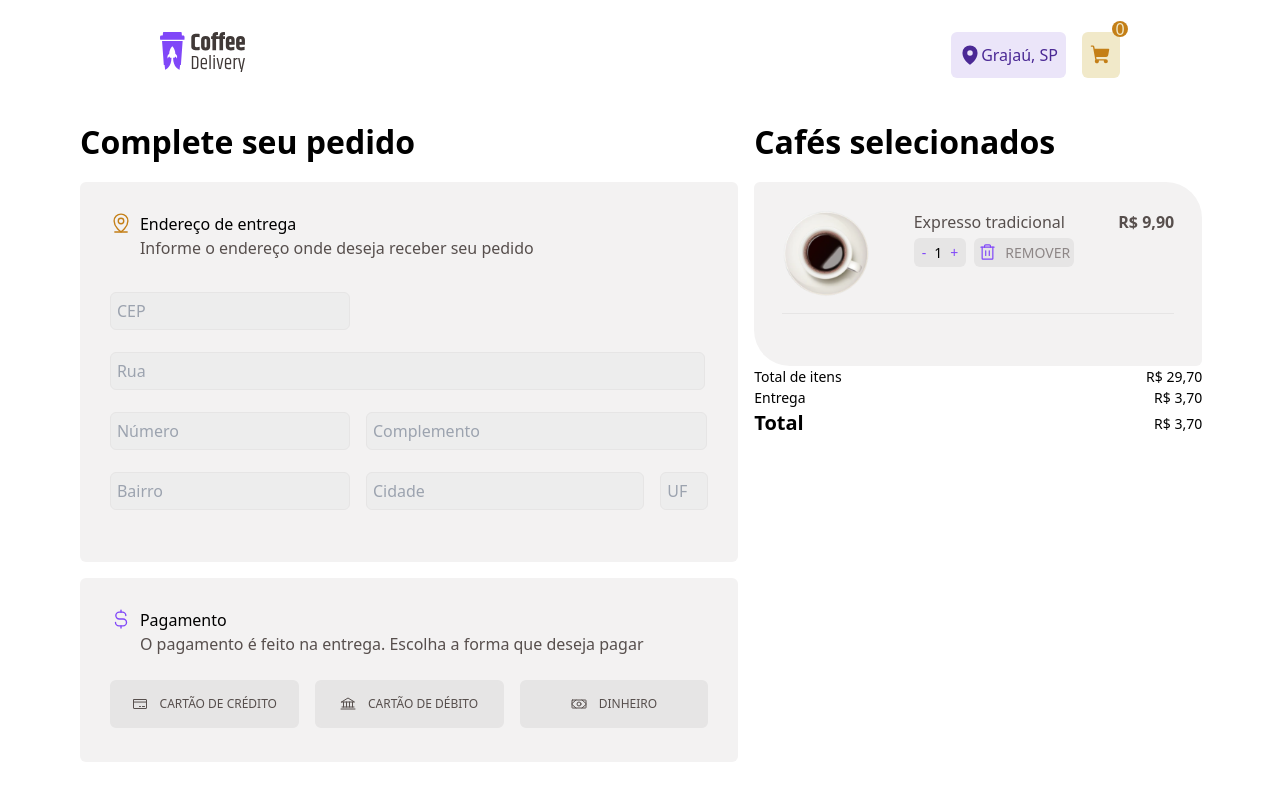
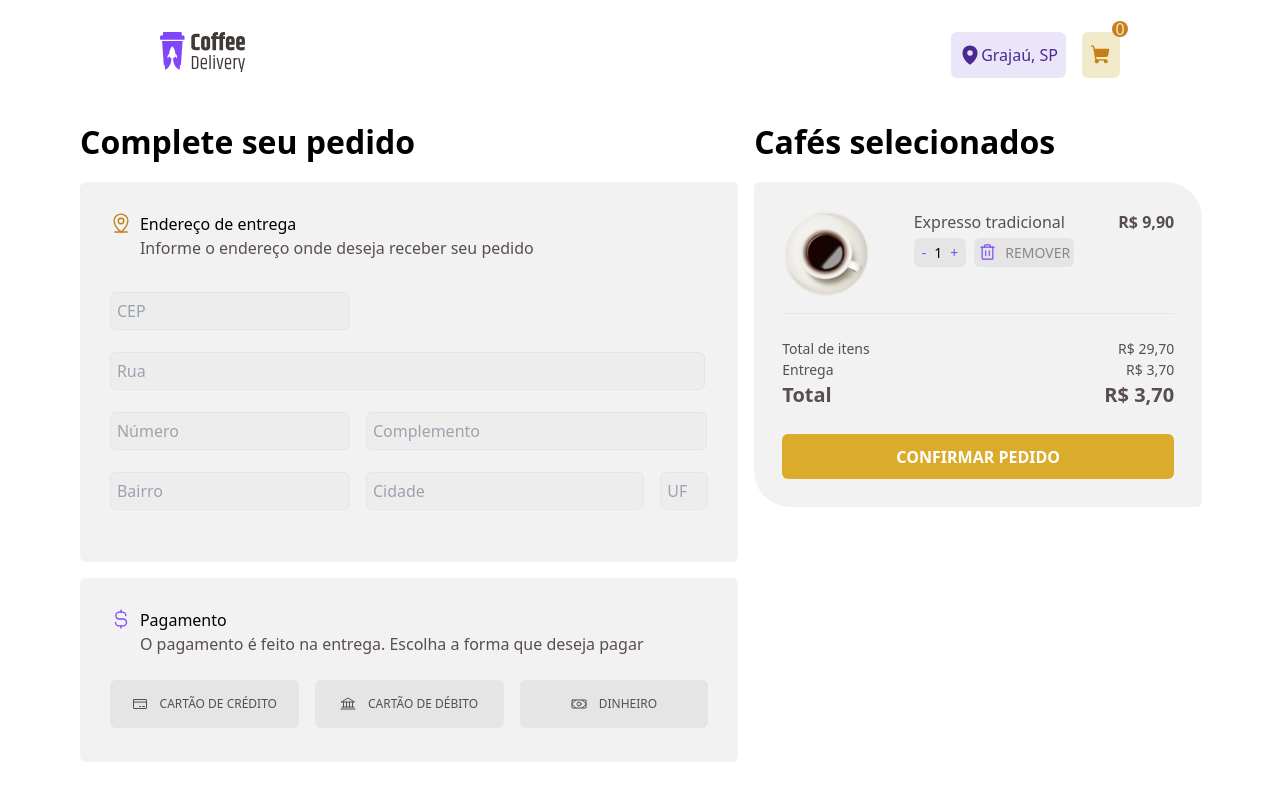
Before and after one commit to joao911/coffe-delivery, a React (Vite) app: page /completeOrder in a window 1280 px wide. Built offline with nearby package versions, Linux system fonts and the light colour scheme.

Commit message:
feat: finish total cart

```diff
--- a/src/pages/CompleteOrder/Components/Button/styles.ts
+++ b/src/pages/CompleteOrder/Components/Button/styles.ts
@@ -11,7 +11,7 @@ export const Container = styled.div`
   input:checked + label div {
     ${css`
       background: #ebe5f9;
-      border-color: #8047f8;
+      border: 1px solid #8047f8;
 
       &:hover {
         background: #ebe5f9;
--- a/src/pages/CompleteOrder/Components/SelectedCoffees/index.tsx
+++ b/src/pages/CompleteOrder/Components/SelectedCoffees/index.tsx
@@ -6,12 +6,16 @@ export const SelectedCoffees: React.FC = () => {
   return (
     <div className="min-w-[28rem] ">
       <h1 className="font-extrabold text-title-title-l">Cafés selecionados</h1>
-
-      <SelectedItems />
-      <div>
-        <TotalItems title="Total de itens" subtitle="R$ 29,70" />
-        <TotalItems title="Entrega" subtitle="R$ 3,70" />
-        <TotalItems hasTitle title="Total" subtitle="R$ 3,70" />
+      <div className="p-7 bg-base-card rounded-bl-[36px] rounded-tr-[36px] rounded-tl-[6px] rounded-br-[6px] mt-4">
+        <SelectedItems />
+        <div>
+          <TotalItems title="Total de itens" subtitle="R$ 29,70" />
+          <TotalItems title="Entrega" subtitle="R$ 3,70" />
+          <TotalItems hasTitle title="Total" subtitle="R$ 3,70" />
+        </div>
+        <button className="w-full h-[2.812rem] font-bold rounded-md bg-brand-yellow text-base-white hover:bg-brand-yellow-dark mt-6">
+          CONFIRMAR PEDIDO
+        </button>
       </div>
     </div>
   );
--- a/src/pages/CompleteOrder/Components/SelectedItems/index.tsx
+++ b/src/pages/CompleteOrder/Components/SelectedItems/index.tsx
@@ -1,11 +1,8 @@
 import { Trash } from "phosphor-react";
 import React from "react";
 
-// import { Container } from './styles';
-
 export const SelectedItems: React.FC = () => {
   return (
-    <div className="p-7 bg-base-card rounded-bl-[36px] rounded-tr-[36px] rounded-tl-[6px] rounded-br-[6px] mt-4">
     <div className="flex justify-between pb-4 mb-6 border-b border-base-button">
       <img
         src="/coffees/americano.png"
@@ -15,16 +12,16 @@ export const SelectedItems: React.FC = () => {
       <div>
         <p className="mb-1 text-base-text">Expresso tradicional</p>
         <div className="flex items-center gap-2">
-            <div className="flex items-center justify-between gap-2 px-2 py-1 rounded-md bg-base-button hover:bg-base-hover text-[0.875rem]">
-              <button className="flex items-center justify-center text-brand-purple">
+          <div className="flex items-center justify-between gap-2 px-2 py-1 rounded-md bg-base-button  text-[0.875rem]">
+            <button className="flex items-center justify-center text-brand-purple hover:bg-base-hover">
               -
             </button>
             <p>1</p>
-              <button className="flex items-center justify-center text-brand-purple">
+            <button className="flex items-center justify-center text-brand-purple hover:bg-base-hover">
               +
             </button>
           </div>
-            <div className="flex items-center gap-2 px-1 py-1 rounded-md bg-base-button">
+          <div className="flex items-center gap-2 px-1 py-1 rounded-md cursor-pointer bg-base-button hover:bg-base-hover">
             <Trash size={19} className="text-brand-purple" />
             <p className="text-base-label text-[0.875rem]">REMOVER</p>
           </div>
@@ -32,6 +29,5 @@ export const SelectedItems: React.FC = () => {
       </div>
       <p className="font-bold text-base-text">R$ 9,90</p>
     </div>
-    </div>
   );
 };
--- a/src/pages/CompleteOrder/Components/TotalItems/index.tsx
+++ b/src/pages/CompleteOrder/Components/TotalItems/index.tsx
@@ -14,7 +14,7 @@ export const TotalItems: React.FC<TotalItemsProps> = ({
   return (
     <div className="flex items-center justify-between">
       <Subtitle hasTitle={hasTitle}>{title} </Subtitle>
-      <Subtitle> {subtitle}</Subtitle>
+      <Subtitle hasTitle={hasTitle}> {subtitle}</Subtitle>
     </div>
   );
 };
--- a/src/pages/CompleteOrder/Components/TotalItems/styles.ts
+++ b/src/pages/CompleteOrder/Components/TotalItems/styles.ts
@@ -7,4 +7,5 @@ interface SubtitleProps {
 export const Subtitle = styled.span<SubtitleProps>`
   font-weight: ${({ hasTitle }) => (hasTitle ? 700 : 400)};
   font-size: ${({ hasTitle }) => (hasTitle ? "1.25rem" : "0.875rem")};
+  color: #574f4d;
 `;
--- a/src/pages/CompleteOrder/index.tsx
+++ b/src/pages/CompleteOrder/index.tsx
@@ -47,13 +47,7 @@ export const CompleteOrder: React.FC = () => {
     },
   });
 
-  const {
-    handleSubmit,
-    reset,
-
-    watch,
-    setValue,
-  } = purchasingForm;
+  const { handleSubmit, reset, watch, setValue } = purchasingForm;
 
   function onSubmit(data: NewCycleFormData) {
     console.log(data);
@@ -97,7 +91,6 @@ export const CompleteOrder: React.FC = () => {
             </div>
             <SelectedCoffees />
           </FormProvider>
-          {/* <button type="submit">Adicionar</button> */}
         </form>
       </div>
     </Container>
```
Lines whose indentation alone changed are shown as unchanged.
